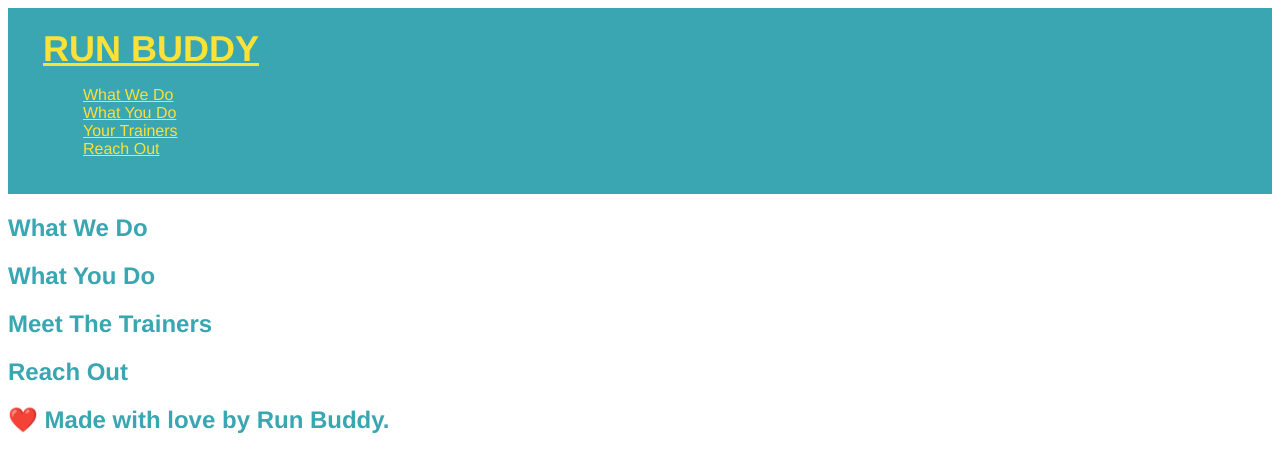
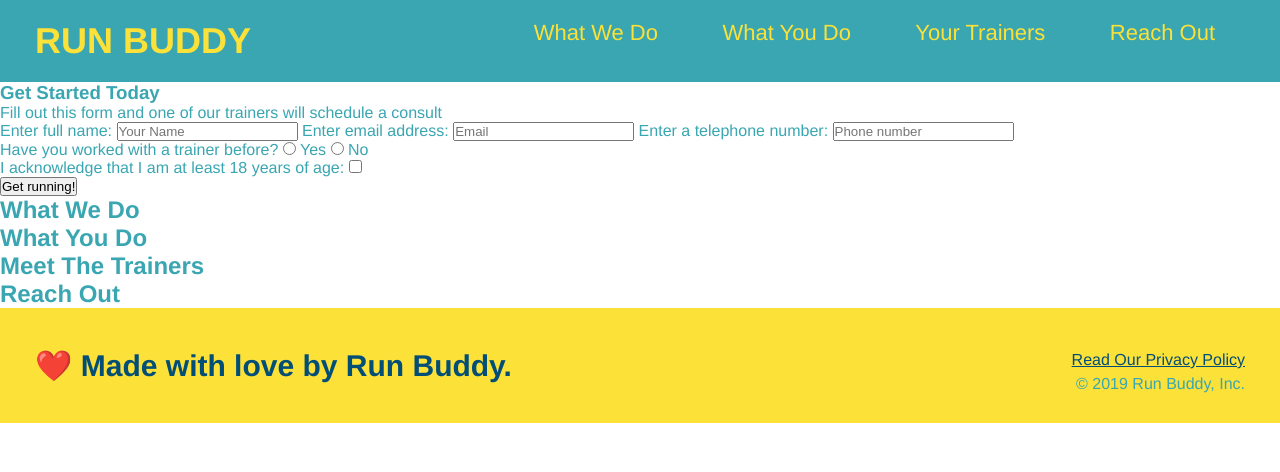
Before and after one commit to descardi-b/Run-Buddy, a plain HTML site: page index.html in a window 1280 px wide. Drawn offline with Linux system fonts and the light colour scheme.

Commit message:
lesson 3

```diff
--- a/assets/style.css
+++ b/assets/style.css
@@ -1,23 +1,74 @@
+* {
+    margin: 0;
+    padding: 0;
+    box-sizing: border-box;
+  }
+
+/* body attributes */
 body {
     font-family: Helvetica, Arial, sans-serif;
     color: #39a6b2;
 }
 
-/* header styles */
+/* header color */
 header {
     padding: 20px 35px;
     background-color: #39a6b2;
 }
 
-/* adtnl header styles */
+/* header text style */
 header h1 {
     font-weight: bold;
     font-size: 36px;
     color: #fce138;
     margin: 0;
+    display: inline;
 }
 
-/* header anchor */
+/* header anchor style */
 header a {
+    text-decoration: none;
     color: #fce138;
 }
+
+/* header nav */
+header nav {
+    float: right;
+    margin 7px 0;
+}
+
+/* header nav contents */
+header nav ul li {
+    display: inline;
+}
+
+/* more header shit */
+header nav ul li a {
+    margin: 0 30px;
+    font-weight: lighter;
+    font-size: 22px;
+  }
+
+/* footer designs */
+footer {
+    background: #fce138;
+    width: 100%;
+    padding: 40px 35px;
+  }
+
+footer h2 {
+    display: inline;
+    color: #024e76;
+    font-size: 30px;
+    margin: 0;
+  }
+
+footer div {
+    float: right;
+    line-height: 1.5;
+    text-align: right;
+  }
+
+footer a {
+    color: #024e76;
+  }
--- a/index.html
+++ b/index.html
@@ -33,6 +33,33 @@
 
     <!-- hero/jumbotron -->
       <section>
+        <div>
+            <h3>Get Started Today</h3>
+            <p>Fill out this form and one of our trainers will schedule a consult</p>
+            <form>
+                <label for="name">Enter full name:</label>
+                <input type="text" placeholder="Your Name" name="name" id="name" />
+                <label for="email">Enter email address:</label>
+                <input type="email" placeholder="Email" name="email" id="email" />
+                <label for="tel">Enter a telephone number:</label>
+                <input type="tel" placeholder="Phone number" name="phone" id="phone" />
+                <p>Have you worked with a trainer before?
+                  <input type="radio" name="trainer-confirm" id="trainer-yes" />
+                  <label for="trainer-yes">Yes</label>
+                  <input type="radio" name="trainer-confirm" id="trainer-no" />
+                  <label for="trainer-no">No</label>
+                </p>
+                <p>
+                  <label for="checkbox">I acknowledge that I am at least 18 years of age:</label>
+                  <input type="checkbox" name="age-confirm" id="age-confirm">
+                </p>
+                <p>
+                  <button type="submit">
+                    Get running!
+                  </button>
+                </p>
+            </form>
+        </div>
       </section>
 
     <!-- "what we do" section -->
@@ -58,6 +85,10 @@
     <!-- footer -->
       <footer>
           <h2>❤️ Made with love by Run Buddy.</h2>
+          <div>
+              <a href="#">Read Our Privacy Policy</a><br/>
+              &copy; 2019 Run Buddy, Inc.
+          </div>
       </footer>
       </body>
   </html>
```
